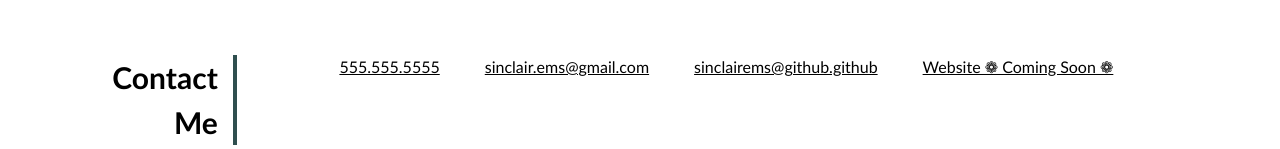
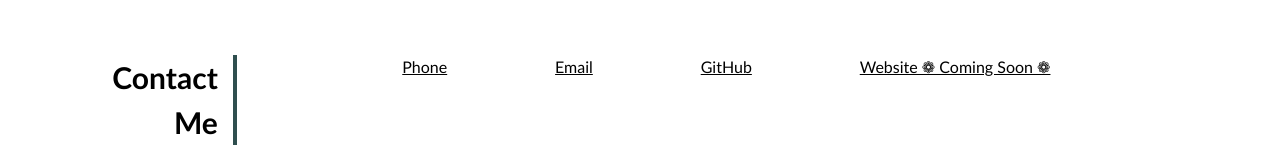
Before and after one commit to sinclairems/02-Student-Challenge, a plain HTML site: page index.html in a window 1280 px wide. Shown: the part 1451-1600 px from the top of the page. Drawn offline with Linux system fonts and the light colour scheme.

Commit message:
Update to GitHub link -- it now works

```diff
--- a/index.html
+++ b/index.html
@@ -104,9 +104,9 @@ html structure borrowed from https://apyosi.github.io/Portfolio-Template-Lernant
     </div>
     <div id="contact-me">
         <ul class="contact-info">
-            <li><a href="#phone">555.555.5555</a></li>
-            <li><a href="#email">sinclair.ems@gmail.com</a></li>
-            <li><a href="#github">sinclairems@github.github</a></li>
+            <li><a href="#phone">Phone</a></li>
+            <li><a href="#email">Email</a></li>
+            <li><a href="https://github.com/sinclairems">GitHub</a></li>
             <li><a href="#website">Website ❁ Coming Soon ❁</a></li> <!--symbol from https://coolsymbol.com/-->
         </ul>
     </div>
@@ -115,7 +115,10 @@ html structure borrowed from https://apyosi.github.io/Portfolio-Template-Lernant
 </html>
 
 
-<!-- OTHER ATTEMPTS AT MAKING A GRID FOR THE PORTFOLIO
+
+
+
+<!-- OTHER ATTEMPTS AT MAKING A GRID FOR THE PORTFOLIO SAVING FOR FUTURE REFERENCE
     <div class="image-grid">
         <img class="image-grid-col-2" src="./Assets/main.jpg" alt="main-work">
         <img src="./Assets/sub1.jpg" alt="first-work">
```
